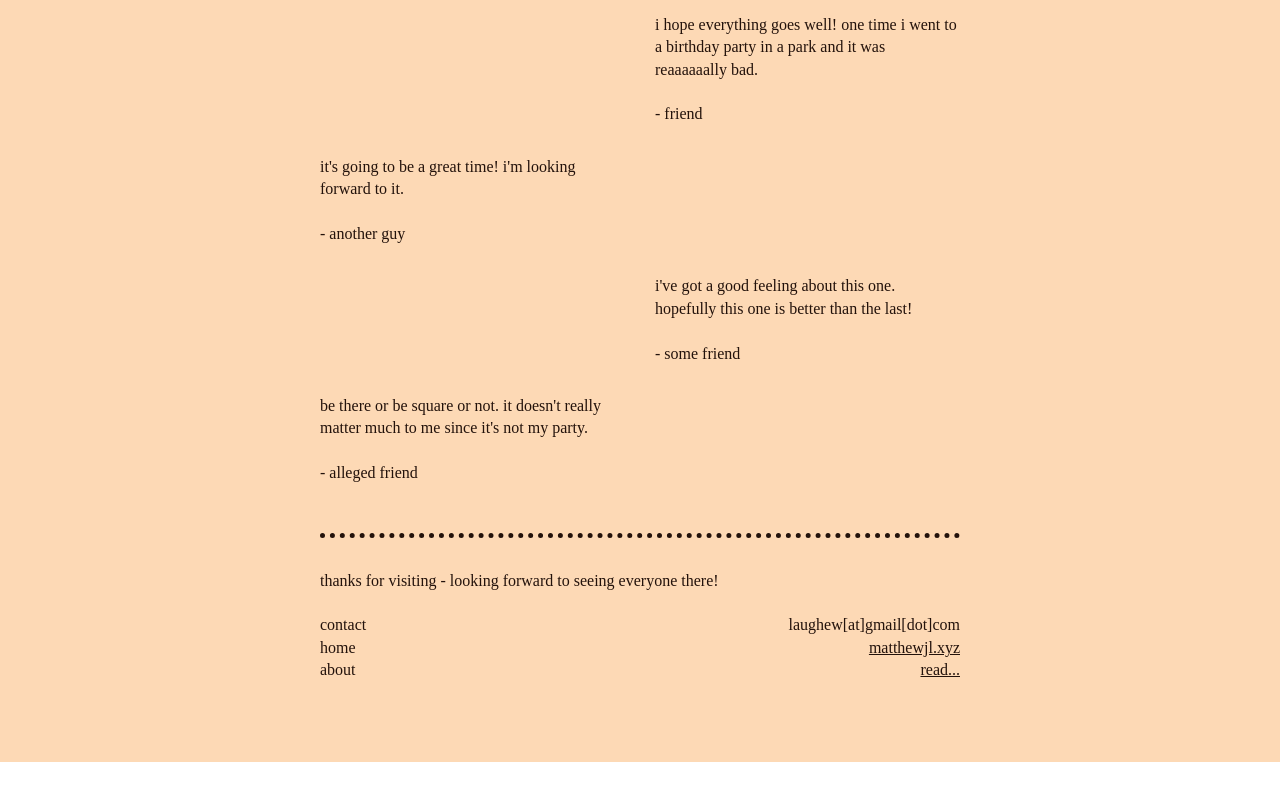
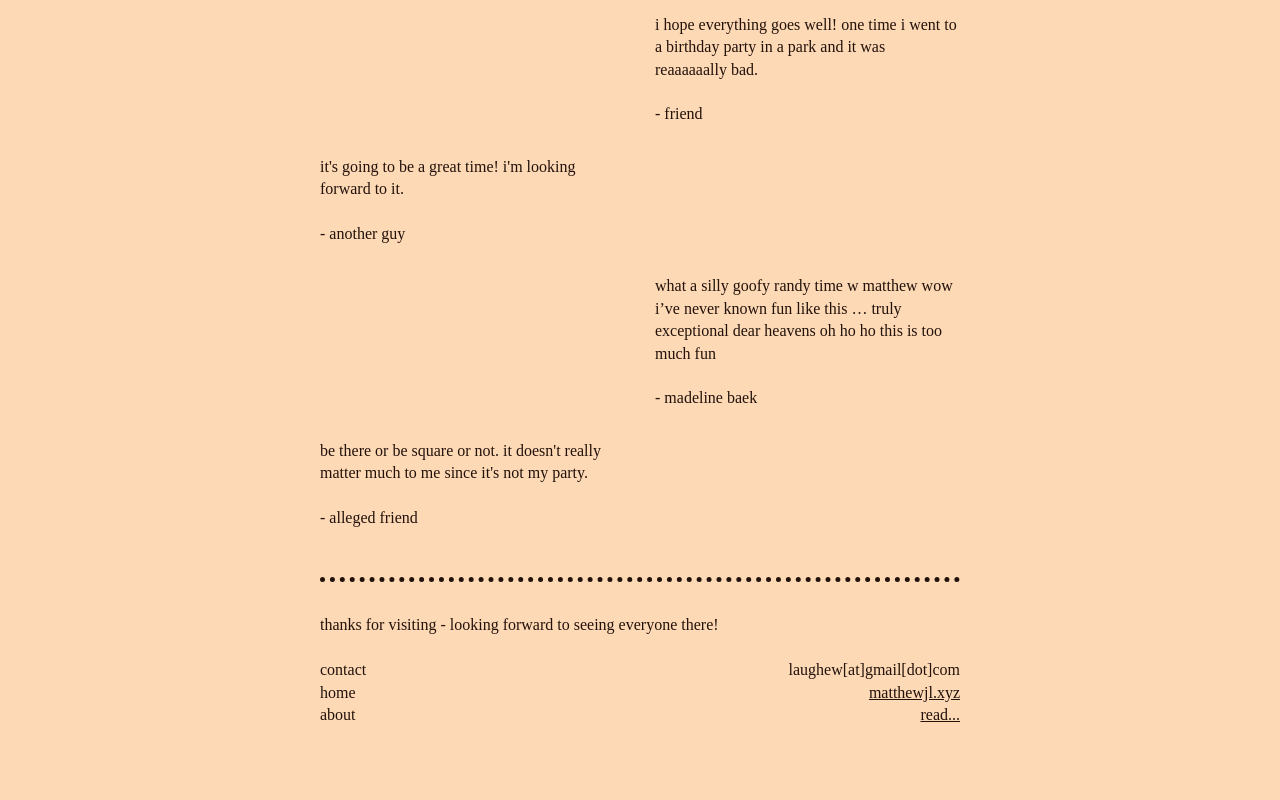
Before and after one commit to matthewlee01/bday2023, a SvelteKit app: page / in a window 1280 px wide. Shown: the part 3398-4198 px from the top of the page. Before the commit the page ends 4160 px from the top, so only its background shows below. Built offline with nearby package versions, Linux system fonts and the light colour scheme; a web font is replaced by a local one.

Commit message:
added quote

```diff
--- a/src/routes/+page.svelte
+++ b/src/routes/+page.svelte
@@ -129,9 +129,10 @@
 				- another guy
 			</div>
 			<div style:grid-row="3" style:grid-column="2">
-				i've got a good feeling about this one. hopefully this one is better than the last!<br />
+				what a silly goofy randy time w matthew wow i’ve never known fun like this … truly
+				exceptional dear heavens oh ho ho this is too much fun<br />
 				<br />
-				- some friend
+				- madeline baek
 			</div>
 			<div style:grid-row="4" style:grid-column="1">
 				be there or be square or not. it doesn't really matter much to me since it's not my party.<br
```
